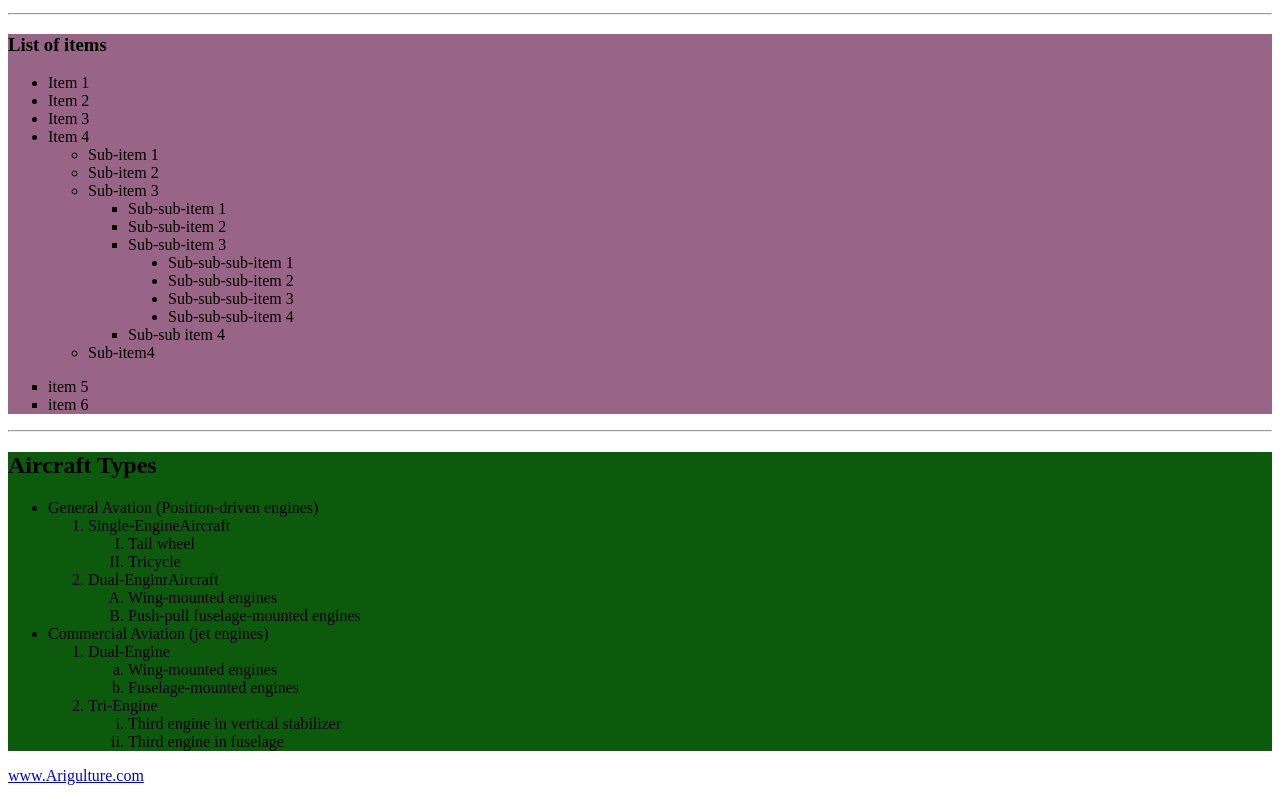
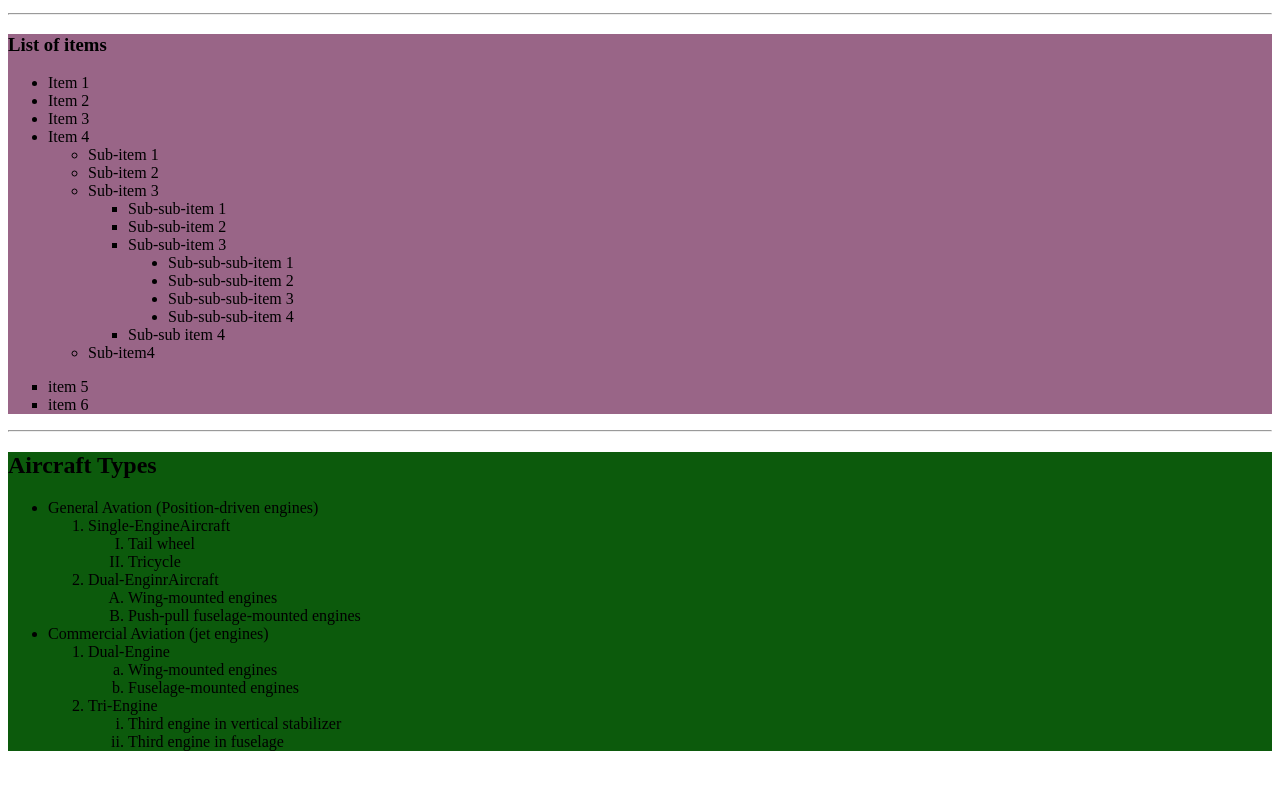
Before and after one commit to tommy-carngbe/Art277-exercis-2, a plain HTML site: page index.html in a window 1280 px wide. Shown: the part 584-1377 px from the top of the page. After the commit the page ends 1351 px from the top, so only its background shows below. Drawn offline with Linux system fonts and the light colour scheme.

Commit message:
Update index.html

```diff
--- a/index.html
+++ b/index.html
@@ -144,7 +144,7 @@
                     </li>
                 </ul>
             </div>
-            <a href="Day3.html">www.Arigulture.com</a>
+
 
 
 
```
